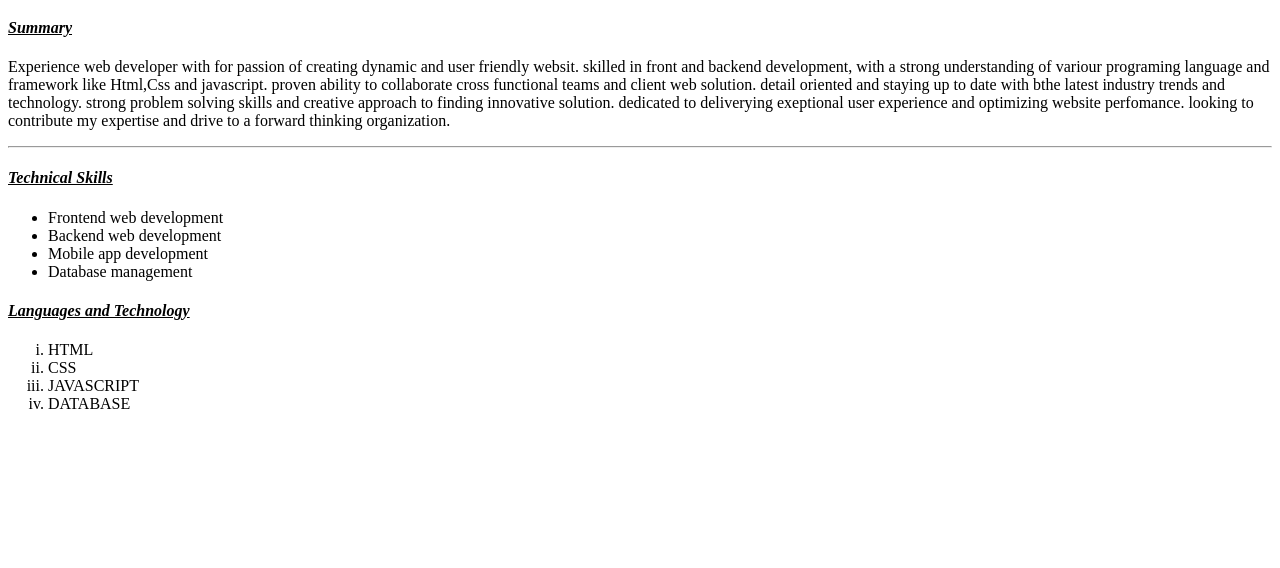
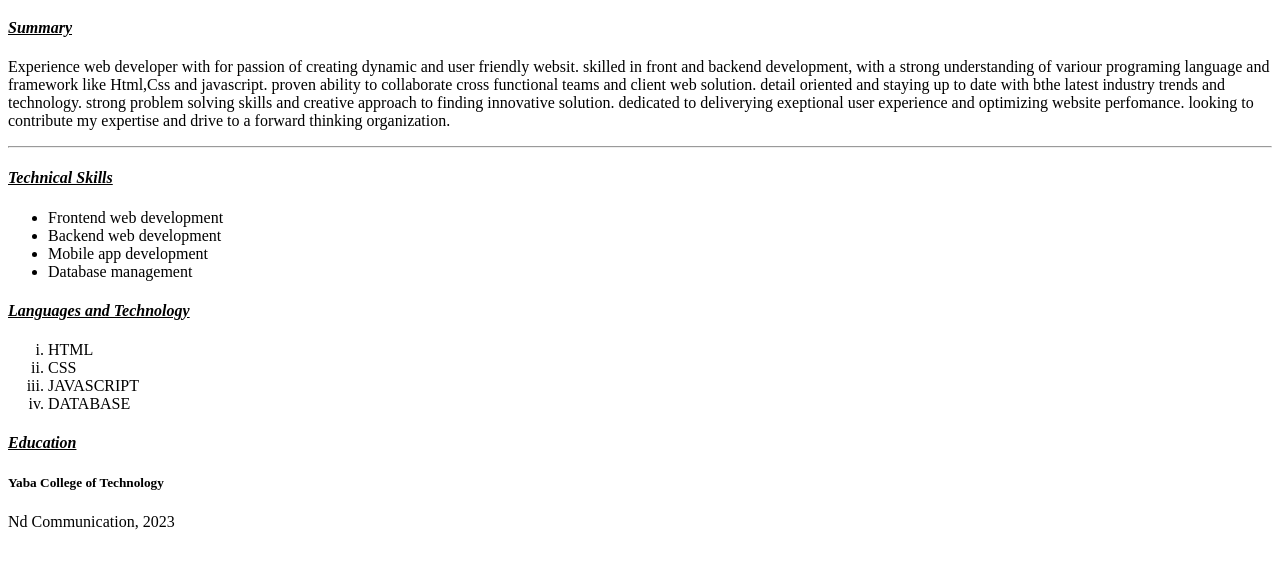
Before and after one commit to timmytunez/updated_cv, a plain HTML site: page index.html in a window 1280 px wide. Shown: the part 100-668 px from the top of the page. Drawn offline with Linux system fonts and the light colour scheme.

Commit message:
education added

```diff
--- a/index.html
+++ b/index.html
@@ -12,6 +12,10 @@
         h5 {
         text-align: center;
         color: rgb(3, 75, 41);
+        }
+        .school{
+            text-align: left;
+            color: black;
         }
     </style>
 </head>
@@ -42,6 +46,11 @@
         <li>DATABASE</li>
     </ol>
 
+    <h4><u><i>Education</i></u></h4>
+    <h5 class="school">Yaba College of Technology</h5>
+    <p>Nd Communication, 2023</p>
+
+
 
 
 </body>
```
